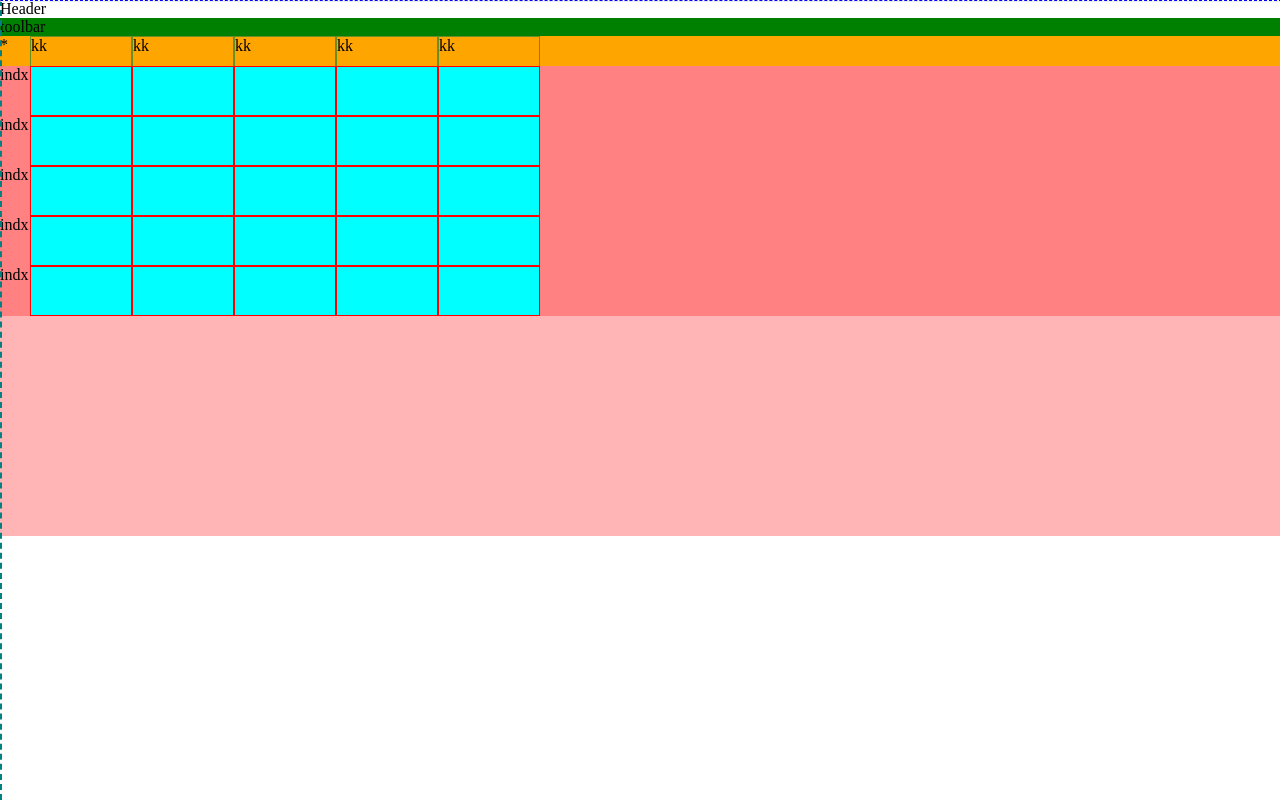
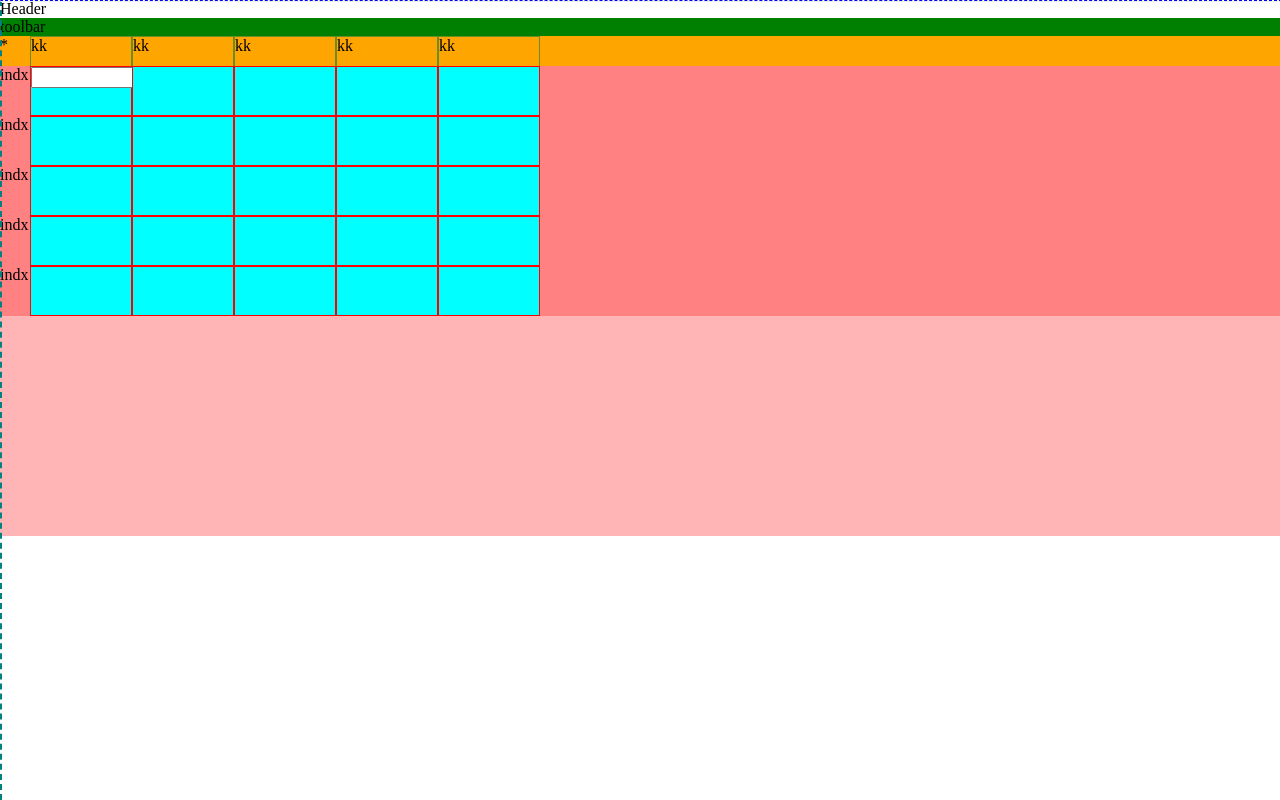
Before and after one commit to poli-vorobeva/vueExel, a Vue app: page / in a window 1280 px wide. Built offline with nearby package versions, Linux system fonts and the light colour scheme.

Commit message:
create cell input

```diff
--- a/src/components/Board/Board.vue
+++ b/src/components/Board/Board.vue
@@ -6,10 +6,13 @@
                 @move-vertical="moveVertical"
                 :rows="rows"></top-row>
         <board-row
+                @cellClick="cellClick"
                 :rows='rows'
                 :indx="ind"
                 :resizedIndex="this.resizedIndex"
                 :resizedWidth="this.rowWidth"
+                :currentActiveCellRow="this.currentActiveCellRow"
+                :currentActiveCellColumn="this.currentActiveCellColumn"
                 v-for="(c,ind) in columns"
                 @moveHorizontalHr="(coord)=>moveRow(ind,coord)"></board-row>
     </div>
@@ -27,14 +30,20 @@
 				rows: 5,
 				activeRow: null,
 				rowWidth: null,
-				resizedIndex: null
+				resizedIndex: null,
+				currentActiveCellRow: 0,
+				currentActiveCellColumn: 0
 			}
 		},
 		methods: {
+			cellClick(cellIndex, rowIndex) {
+				console.log(cellIndex, rowIndex)
+				this.currentActiveCellRow = rowIndex
+				this.currentActiveCellColumn = cellIndex
+			},
 			resizeCellX(width, idx) {
 				this.resizedIndex = idx
 				this.rowWidth = width
-				console.log(this.rowWidth, '--', this.resizedIndex)
 			},
 			hideVertical() {
 				this.$emit('hide-vertical')
--- a/src/components/Board/Row/CellController.vue
+++ b/src/components/Board/Row/CellController.vue
@@ -1,26 +1,52 @@
 <template>
     <div class='cell' :style="{width:this.widthCell}">
-        <div class="cellContent"></div>
+        <div class="cellContent" :ref="inputRefName" @click="this.cellClick">
+            <input
+                    v-if="this.currentActiveCell"
+                    type="text"
+                    v-model="this.cellContent"
+                    @change="this.isActive=!this.isActive"/>
+            <span v-else>{{this.cellContent}}</span>
+        </div>
     </div>
 </template>
 <script>
 	export default {
+		emit: ['cellClick'],
 		data() {
 			return {
+				inputRefName: 'cellInput' + this.rowIndex + this.cellIndex,
 				isResized: false,
-				cellWidth: 100
+				cellWidth: 100,
+				isActive: false,
+				cellContent: ''
 			}
 		},
-		props: ['resizedIndex', 'resizedWidth', 'cellIndex'],
+		props: ['resizedIndex', 'resizedWidth', 'cellIndex', 'rowIndex', 'isCurrentActiveCell'],
 		methods: {},
+		mounted() {
+
+        //  console.log(this.isActive,'IsACT')
+		},
 		computed: {
+			currentActiveCell(){
+
+				return this.isCurrentActiveCell	//this.isCurrentActiveCell
+            },
+			cellClick() {
+				this.isActive = !this.isActive
+				this.$emit('cellClick', this.cellIndex)
+				setTimeout(() => {
+					this.$refs[this.inputRefName].querySelector('input').focus()
+				}, 0)
+			},
 			widthCell() {
 				if (this.resizedIndex === this.cellIndex) {
 					this.cellWidth = this.resizedWidth
 					this.isResized = true
 				}
 				return this.isResized ? this.cellWidth + 'px'
-										: 100 + 'px'
+															: 100 + 'px'
 			}
 		}
 	}
@@ -37,4 +63,8 @@
         background-color: aqua;
         height: 100%;
     }
+
+    input {
+
+    }
 </style>
--- a/src/components/Board/Row/Row.vue
+++ b/src/components/Board/Row/Row.vue
@@ -4,9 +4,14 @@
                 v-on:stop-move-line="stopMoveLine"
                 v-on:move-line="moveLine"></index-cell>
         <cell-controller
+                :key=this.cellKey(this.indx,cellIndex)
+                @cellClick="clickCell"
                 :resizedIndex="this.resizedIndex"
                 :resizedWidth="this.resizedWidth"
                 :cell-index="cellIndex"
+                :rowIndex="this.indx"
+                :isCurrentActiveCell="cellIndex===this.currentActiveCellColumn
+                    && this.indx===this.currentActiveCellRow"
                 v-for="(r,cellIndex) in rows"></cell-controller>
     </div>
 </template>
@@ -20,10 +25,13 @@
 				refName: 'row' + this.indx
 			}
 		},
-		emits: ['moveHorizontalHr'],
-		props: ['rows', 'indx','resizedIndex','resizedWidth'],
+		emits: ['moveHorizontalHr','cellClick'],
+		props: ['rows', 'indx','resizedIndex','resizedWidth','currentActiveCellColumn','currentActiveCellRow'],
 		components: {'cell-controller': CellController, 'index-cell': IndexCell},
 		methods: {
+			clickCell(cellIndex){
+			this.$emit('cellClick',cellIndex,this.indx)
+            },
 			stopMoveLine(data) {
 				const y = this.$refs[this.refName].getBoundingClientRect().y
 				const newPosition = data - y
@@ -35,6 +43,11 @@
 				this.$emit('moveHorizontalHr', data)
 			}
 		},
+      computed:{
+			cellKey(){
+				return function(row,cell){return `cell${row}${cell}`}
+        }
+      }
 	}
 </script>
 <style>
```
